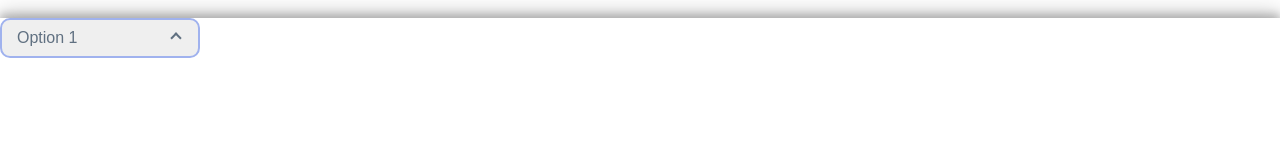
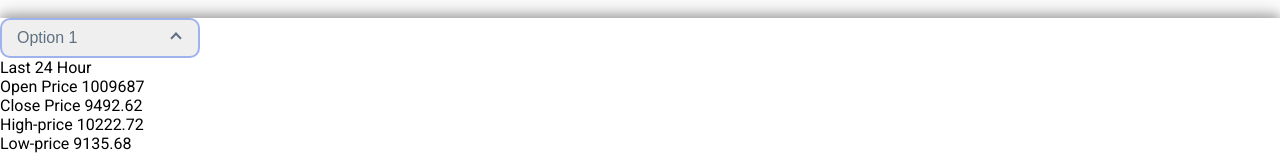
Before and after one commit to hamidrezatakloo/cryptoApp, a website built with webpack: page dist/index.html in a window 1280 px wide. Shown: the part 632-800 px from the top of the page. Built offline with nearby package versions, Linux system fonts and the light colour scheme.

Commit message:
Add information tags inside bottom section

```diff
--- a/dist/index.html
+++ b/dist/index.html
@@ -31,6 +31,21 @@
             <p class="item">option 4</p>
           </div>
         </div>
+        <div class="infromation">
+          <div class="date">Last 24 Hour</div>
+          <div class="opn-price">
+            Open Price <span class="value">1009687</span>
+          </div>
+          <div class="close-price">
+            Close Price <span class="value">9492.62</span>
+          </div>
+          <div class="high-price">
+            High-price <span class="value">10222.72</span>
+          </div>
+          <div class="low-price">
+            Low-price <span class="value">9135.68</span>
+          </div>
+        </div>
       </div>
     </div>
   </body>
```
